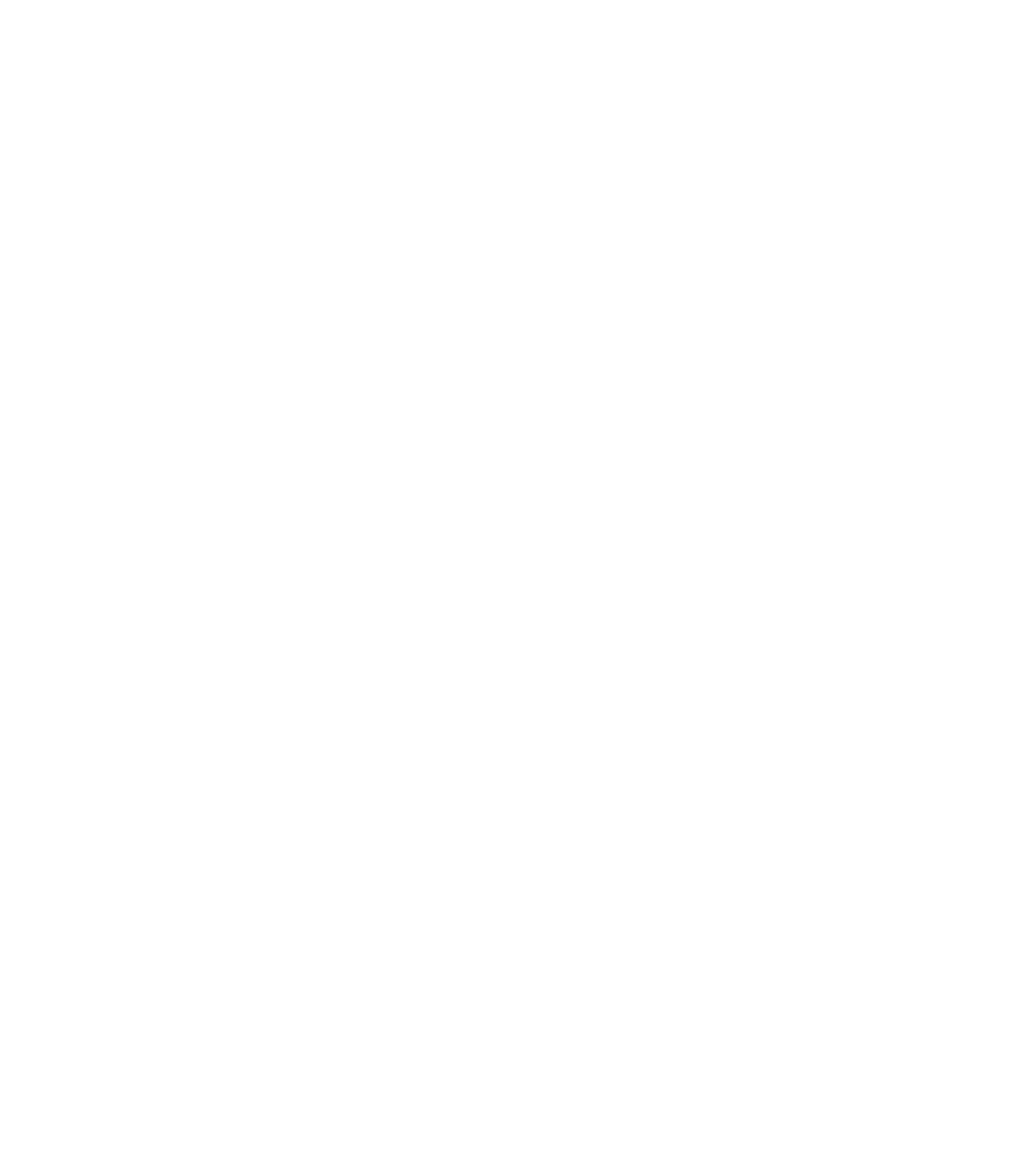
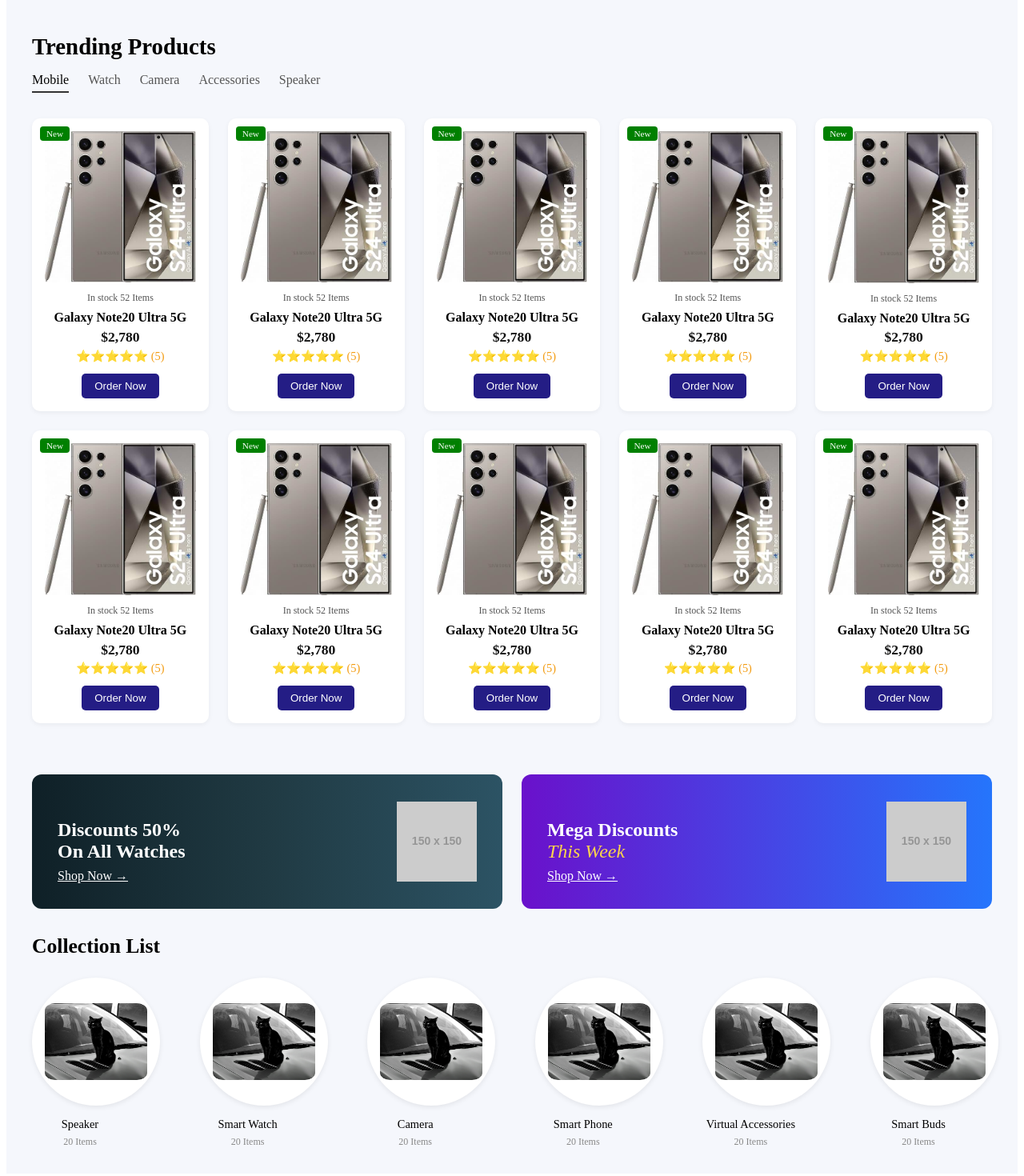
Before and after one commit to PratikThakurDev/Shopping-cart, a React (Vite) app: page / in a window 1280 px wide. Shown: the part 708-2178 px from the top of the page at 80% size. Before the commit the page ends 800 px from the top, so only its background shows below. Built offline with nearby package versions, Linux system fonts and the light colour scheme.

Commit message:
Added a trending section and a collection list and styled it

```diff
--- a/src/pages/homepage.jsx
+++ b/src/pages/homepage.jsx
@@ -1,12 +1,13 @@
 import styles from '../styles/homepage.module.css';
-
+import appleWatch from '../assets/ali-haki-ygXQfVFwbkA-unsplash.jpg';
+import phone from '../assets/phone.jpg' ;
 const HomePage = () => {
   return (
     <>
       <nav className={styles.navbar}>
         <div className={styles.companyName}>DigiTech</div>
         <div className={styles.searchBar}>
-          <input type="text" placeholder="Search..." />
+          <input className={styles.input} type="text" placeholder="Search..." />
           <span>🔍</span>
         </div>
         <div className={styles.icons}>
@@ -27,7 +28,7 @@
               </p>
               <button>Shop Now →</button>
             </div>
-            <img src="https://via.placeholder.com/150" alt="HomePod" />
+            <img src={appleWatch} alt="HomePod" />
           </div>
 
           <div className={`${styles.card} ${styles.purple}`}>
@@ -35,7 +36,7 @@
               <h2>Explore Apple Watch</h2>
               <p>Shop Now →</p>
             </div>
-            <img src="https://via.placeholder.com/100" alt="Apple Watch" />
+            <img src={appleWatch} alt="Apple Watch" />
           </div>
         </section>
 
@@ -46,7 +47,7 @@
               <h2>Samsung Gear Camera</h2>
               <p>Shop Now →</p>
             </div>
-            <img src="https://via.placeholder.com/100" alt="Samsung Camera" />
+            <img src={appleWatch} alt="Samsung Camera" />
           </div>
 
           <div className={`${styles.card} ${styles.green}`}>
@@ -54,7 +55,7 @@
               <h2>Beats Studio Buds</h2>
               <p>Shop Now →</p>
             </div>
-            <img src="https://via.placeholder.com/100" alt="Beats" />
+            <img src={appleWatch} alt="Beats" />
           </div>
 
           <div className={`${styles.card} ${styles.dark}`}>
@@ -62,9 +63,76 @@
               <h2>Hero Camera</h2>
               <p>Shop Now →</p>
             </div>
-            <img src="https://via.placeholder.com/100" alt="Hero" />
+            <img src={appleWatch} alt="Hero" />
           </div>
         </section>
+        <section className={styles.trendingSection}>
+            <h2>Trending Products</h2>
+            <nav className={styles.trendingTabs}>
+              <span className={styles.active}>Mobile</span>
+              <span>Watch</span>
+              <span>Camera</span>
+              <span>Accessories</span>
+              <span>Speaker</span>
+            </nav>
+
+            <div className={styles.productsGrid}>
+              {Array(10).fill(0).map((_, index) => (
+                <div key={index} className={styles.productCard}>
+                  <div className={styles.tag}>New</div>
+                  <img src={phone} alt="Product" />
+                  <p className={styles.stock}>In stock 52 Items</p>
+                  <h3 className={styles.productName}>Galaxy Note20 Ultra 5G</h3>
+                  <p className={styles.price}>$2,780</p>
+                  <div className={styles.rating}>⭐⭐⭐⭐⭐ <span>(5)</span></div>
+                  <button className={styles.orderBtn}>Order Now</button>
+                </div>
+              ))}
+            </div>
+        </section>
+        <section className={styles.promoCollectionSection}>
+            {/* Promo Banners */}
+            <div className={styles.promoBanners}>
+              <div className={`${styles.promoCard} ${styles.blue}`}>
+                <div>
+                  <h3>Discounts 50% <br /> On All Watches</h3>
+                  <a href="#">Shop Now →</a>
+                </div>
+                <img src="https://via.placeholder.com/150" alt="Watch Promo" />
+              </div>
+
+              <div className={`${styles.promoCard} ${styles.purple}`}>
+                <div>
+                  <h3>Mega Discounts <br /><span>This Week</span></h3>
+                  <a href="#">Shop Now →</a>
+                </div>
+                <img src="https://via.placeholder.com/150" alt="AirPods Promo" />
+              </div>
+            </div>
+
+            {/* Collection List */}
+            <h3 className={styles.collectionTitle}>Collection List</h3>
+            <div className={styles.collectionGrid}>
+              {[
+                { label: 'Speaker' },
+                { label: 'Smart Watch' },
+                { label: 'Camera' },
+                { label: 'Smart Phone' },
+                { label: 'Virtual Accessories' },
+                { label: 'Smart Buds' }
+              ].map((item, index) => (
+                <div key={index} className={styles.collectionItem}>
+                  <div className={styles.circle}>
+                    <img src={appleWatch} alt={item.label} />
+                  </div>
+                  <p>{item.label}</p>
+                  <span>20 Items</span>
+                </div>
+              ))}
+            </div>
+        </section>
+
+
       </main>
     </>
   );
--- a/src/styles/homepage.module.css
+++ b/src/styles/homepage.module.css
@@ -17,6 +17,7 @@
   background-color: #eee;
   padding: 0.5rem;
   border-radius: 8px;
+  width : 20rem
 }
 
 .icons {
@@ -26,7 +27,8 @@
 
 /* Top section: HomePod + Apple Watch */
 .topRow {
-  display: flex;
+  display: grid;
+  grid-template-columns: 2fr 1fr;
   gap: 1.5rem;
   padding: 2rem;
   margin-top: 1rem;
@@ -44,16 +46,24 @@
   display: flex;
   justify-content: space-between;
   align-items: center;
-  padding: 1.5rem;
+  padding: 2rem;
   color: white;
   border-radius: 12px;
-  min-height: 180px;
+  transition: transform 0.2s ease;
+}
+
+/* Make text take up 60% and image 40% */
+.card > div {
+  flex: 1;
 }
 
 .card img {
-  width: 80px;
+  flex-shrink: 0;
+  width: 40%;
   height: auto;
+  margin-left: 2rem;
   object-fit: contain;
+  border-radius: 8px;
 }
 
 /* Colors for each card */
@@ -62,7 +72,7 @@
 }
 
 .purple {
-  background: linear-gradient(45deg, #8e2de2, #4a00e0);
+  background: linear-gradient(to bottom right, #d7330a, #4a00e0);
 }
 
 .orange {
@@ -76,3 +86,217 @@
 .dark {
   background: linear-gradient(to bottom right, #000, #555);
 }
+
+.input {
+  width: 19rem;
+}
+
+.trendingSection {
+  padding: 2rem;
+  background-color: #f5f7fc;
+}
+
+.trendingSection h2 {
+  font-size: 1.8rem;
+  margin-bottom: 1rem;
+}
+
+.trendingTabs {
+  display: flex;
+  gap: 1.5rem;
+  margin-bottom: 2rem;
+  font-weight: 500;
+  font-size: 1rem;
+  color: #555;
+}
+
+.trendingTabs span {
+  cursor: pointer;
+  padding-bottom: 0.3rem;
+  border-bottom: 2px solid transparent;
+}
+
+.trendingTabs .active {
+  color: #000;
+  border-color: #333;
+}
+
+.productsGrid {
+  display: grid;
+  grid-template-columns: repeat(auto-fit, minmax(200px, 1fr));
+  gap: 1.5rem;
+}
+
+.productCard {
+  position: relative;
+  background-color: white;
+  border-radius: 10px;
+  padding: 1rem;
+  text-align: center;
+  box-shadow: 0 2px 6px rgba(0,0,0,0.05);
+  transition: transform 0.2s ease;
+}
+
+.productCard:hover {
+  transform: translateY(-4px);
+}
+
+.productCard img {
+  width: 100%;
+  height: auto;
+  object-fit: contain;
+}
+
+.productCard .tag {
+  position: absolute;
+  top: 10px;
+  left: 10px;
+  background-color: green;
+  color: white;
+  font-size: 0.7rem;
+  padding: 0.2rem 0.5rem;
+  border-radius: 4px;
+}
+
+.stock {
+  color: #555;
+  font-size: 0.75rem;
+  margin: 0.5rem 0;
+}
+
+.productName {
+  font-size: 1rem;
+  font-weight: bold;
+  margin: 0.3rem 0;
+}
+
+.price {
+  font-size: 1.1rem;
+  font-weight: bold;
+  color: #111;
+  margin: 0.3rem 0;
+}
+
+.rating {
+  font-size: 0.9rem;
+  color: #f39c12;
+  margin: 0.3rem 0;
+}
+
+.orderBtn {
+  margin-top: 0.5rem;
+  background-color: #241d85;
+  color: white;
+  border: none;
+  padding: 0.5rem 1rem;
+  font-weight: 500;
+  border-radius: 5px;
+  cursor: pointer;
+}
+
+.orderBtn:hover {
+  background-color: #1a1664;
+}
+
+.promoCollectionSection {
+  background-color: #f5f7fc;
+  padding: 2rem;
+}
+
+.promoBanners {
+  display: flex;
+  gap: 1.5rem;
+  margin-bottom: 2rem;
+}
+
+.promoCard {
+  flex: 1;
+  display: flex;
+  justify-content: space-between;
+  align-items: center;
+  padding: 2rem;
+  border-radius: 12px;
+  color: white;
+}
+
+.promoCard h3 {
+  font-size: 1.5rem;
+  margin-bottom: 0.5rem;
+  font-weight: bold;
+}
+
+.promoCard h3 span {
+  font-style: italic;
+  font-weight: normal;
+  color: #fcd34d;
+}
+
+.promoCard a {
+  color: white;
+  text-decoration: underline;
+  font-weight: 500;
+}
+
+.promoCard img {
+  width: 100px;
+  object-fit: contain;
+}
+
+.collectionTitle {
+  font-size: 1.6rem;
+  font-weight: 600;
+  margin-bottom: 1.5rem;
+}
+
+.collectionGrid {
+  padding-right: 2rem;
+  display: flex;
+  justify-content: space-between;
+  flex-wrap: wrap;
+  gap: 1rem;
+}
+
+.collectionItem {
+  text-align: center;
+  width: 120px;
+}
+
+.circle {
+  width: 10rem;
+  height: 10rem;
+  margin: 0 auto 0.5rem;
+  border-radius: 50%;
+  background-color: white;
+  display: flex;
+  align-items: center;
+  justify-content: center;
+  box-shadow: 0 2px 6px rgba(0, 0, 0, 0.08);
+}
+
+.circle img {
+  width: 80%;
+  height: auto;
+  object-fit: contain;
+  border-radius: 10%;
+}
+
+.collectionItem p {
+  font-weight: 500;
+  font-size: 0.9rem;
+  margin-bottom: 0.2rem;
+}
+
+.collectionItem span {
+  font-size: 0.75rem;
+  color: #888;
+}
+
+
+/* Reuse gradients */
+.blue {
+  background: linear-gradient(to right, #0f2027, #203a43, #2c5364);
+}
+
+.purple {
+  background: linear-gradient(to right, #6a11cb, #2575fc);
+}
```
Also changed, not shown: src/assets/ali-haki-ygXQfVFwbkA-unsplash.jpg (added), src/assets/phone.jpg (added).
